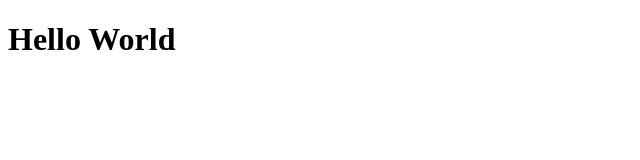
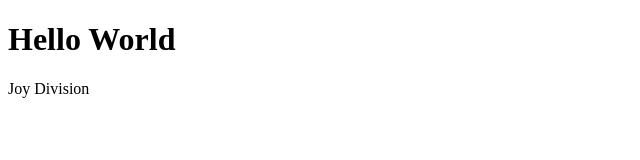
Before and after one commit to hmdnmln/Git, a plain HTML site: page home.html in a window 1280 px wide. Shown: the whole page, without its empty margins (0-640 px from the left). Drawn offline with Linux system fonts and the light colour scheme.

Commit message:
edit home.html di branch hmdnmln

```diff
--- a/home.html
+++ b/home.html
@@ -7,5 +7,6 @@
 </head>
 <body>
 <h1>Hello World</h1>
+<p>Joy Division</p>
 </body>
 </html>
```
